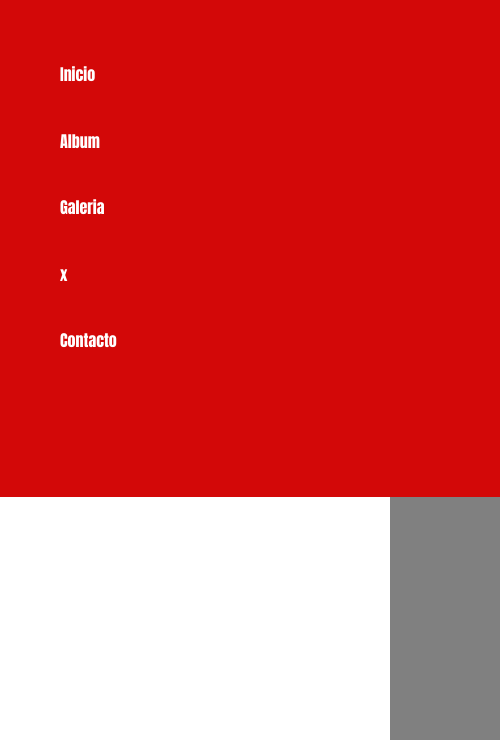
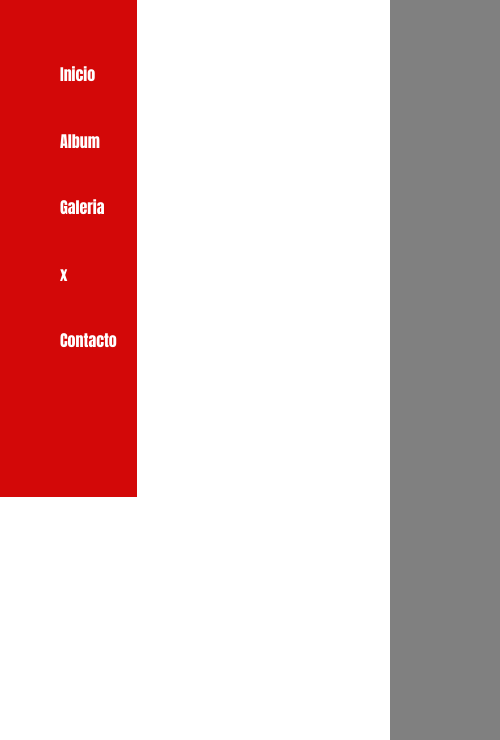
Before and after one commit to ThiagoMejias/Codo-A-Codo, a plain HTML site: page index.html in a window 390 px wide. Both pictures are taken after a click on the element 368 px from the left and 47 px from the top of the page. Shown: the part 104-844 px from the top of the page, 500 px wide, since content can reach past the window. Drawn offline with Linux system fonts and the light colour scheme.

Commit message:
Responsive Header Correcion

```diff
--- a/estilos.css
+++ b/estilos.css
@@ -146,7 +146,7 @@ header {
 }
 .nav-celular
 {
-    width: 500px;
+    width: 35%;
     height: 500px;
     transition: all 1s;
     position: absolute;
```
